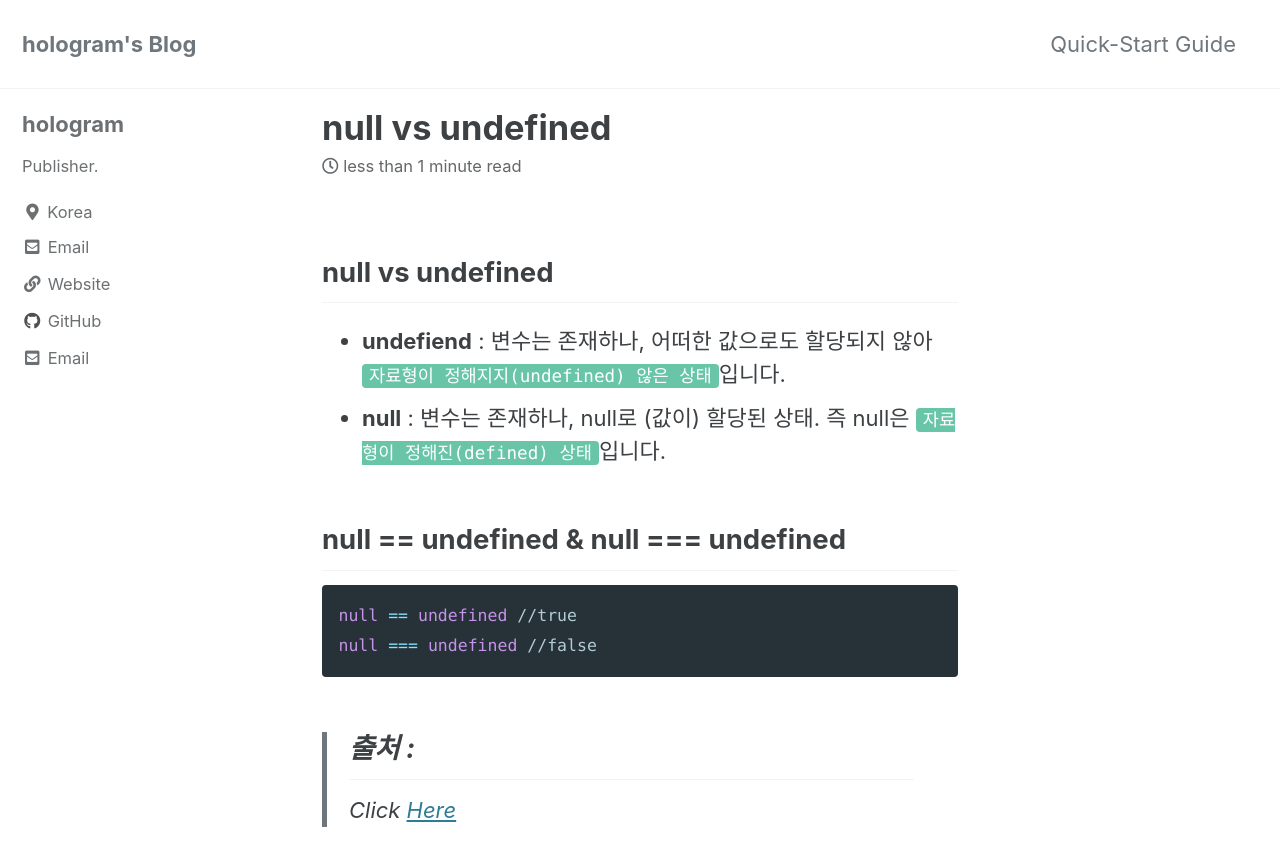
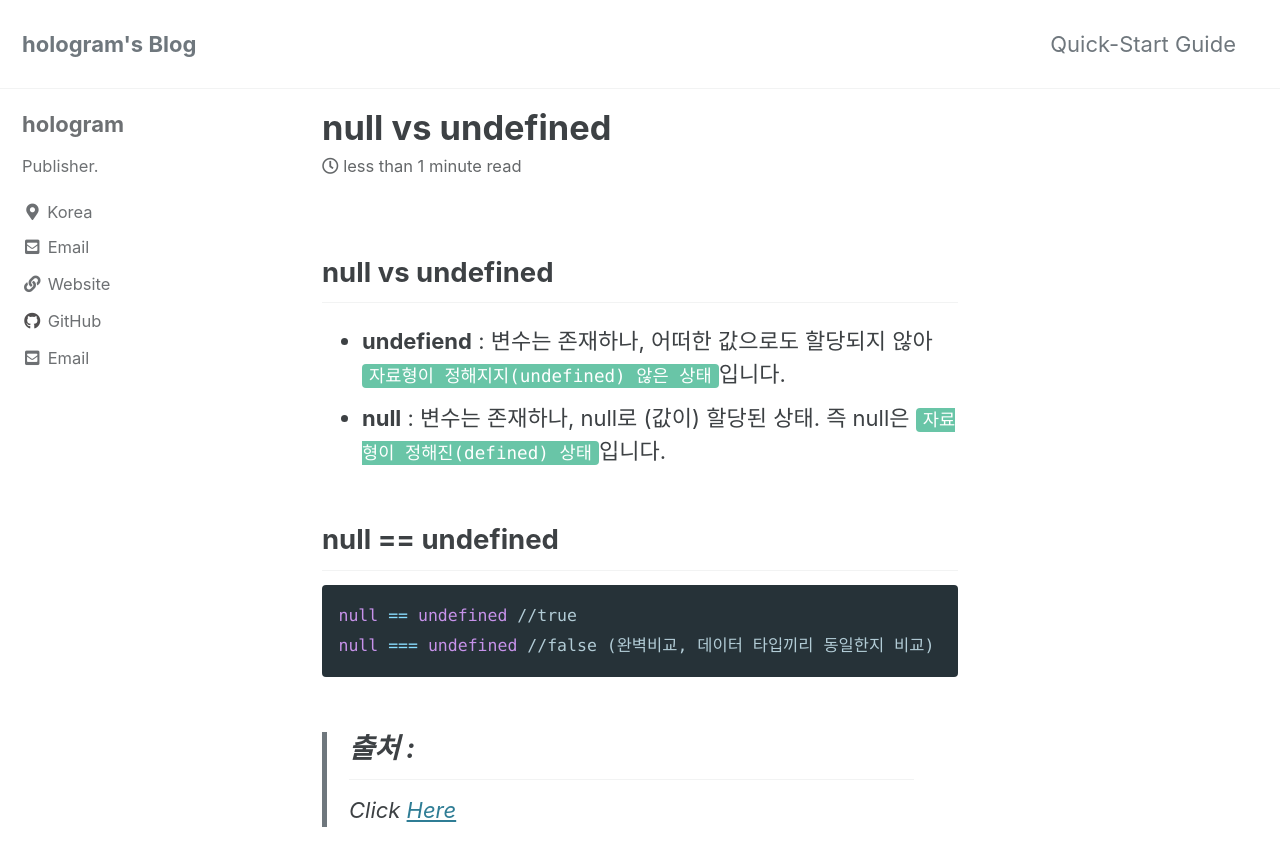
Before and after one commit to holo-gram/holo-gram.github.io, a Jekyll site: the page built from _posts/2021-04-23-null_undefined.md, in a window 1280 px wide and 900 px high. Shown: the top 866 px of the window. Built offline with Jekyll 4.4.1, drawn with Linux system fonts in a browser that asks for light colours; cached includes are drawn as plain includes.

Commit message:
null vs undefined

````diff
--- a/_posts/2021-04-23-null_undefined.md
+++ b/_posts/2021-04-23-null_undefined.md
@@ -8,10 +8,10 @@ categories:
 - **undefiend** : 변수는 존재하나, 어떠한 값으로도 할당되지 않아 <code>자료형이 정해지지(undefined) 않은 상태</code>입니다.
 - **null** : 변수는 존재하나, null로 (값이) 할당된 상태. 즉 null은 <code>자료형이 정해진(defined) 상태</code>입니다.
 
-## null == undefined & null === undefined
+## null == undefined
 ```js
 null == undefined //true
-null === undefined //false
+null === undefined //false (완벽비교, 데이터 타입끼리 동일한지 비교)
 ```
 
 > ## 출처 :
````
